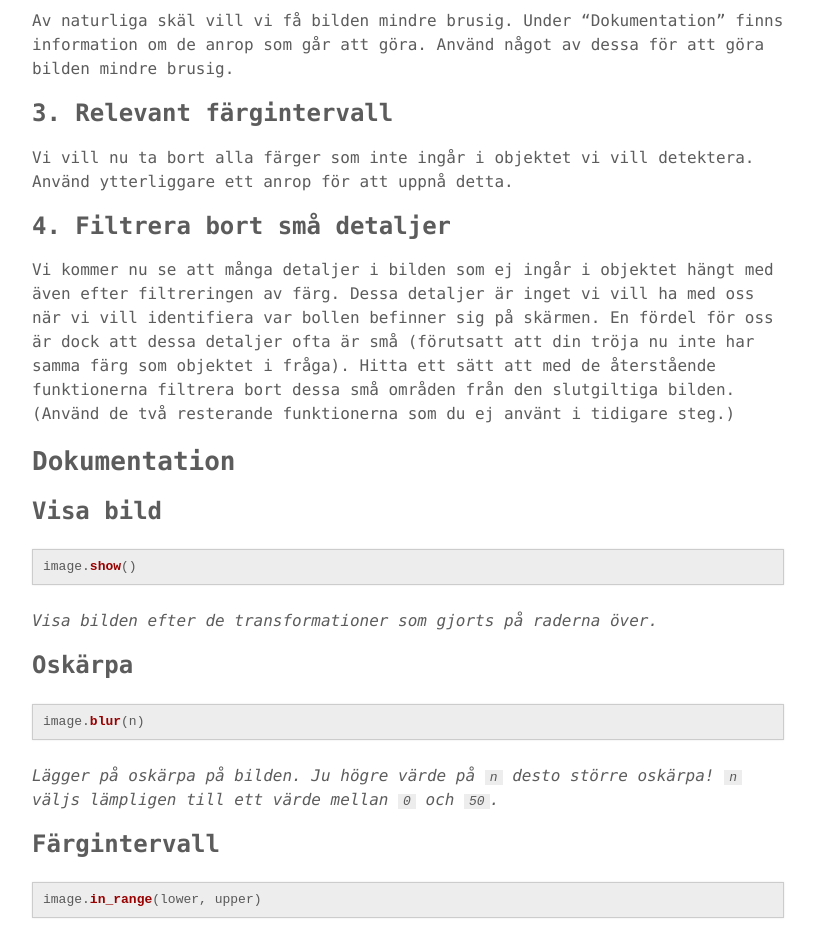
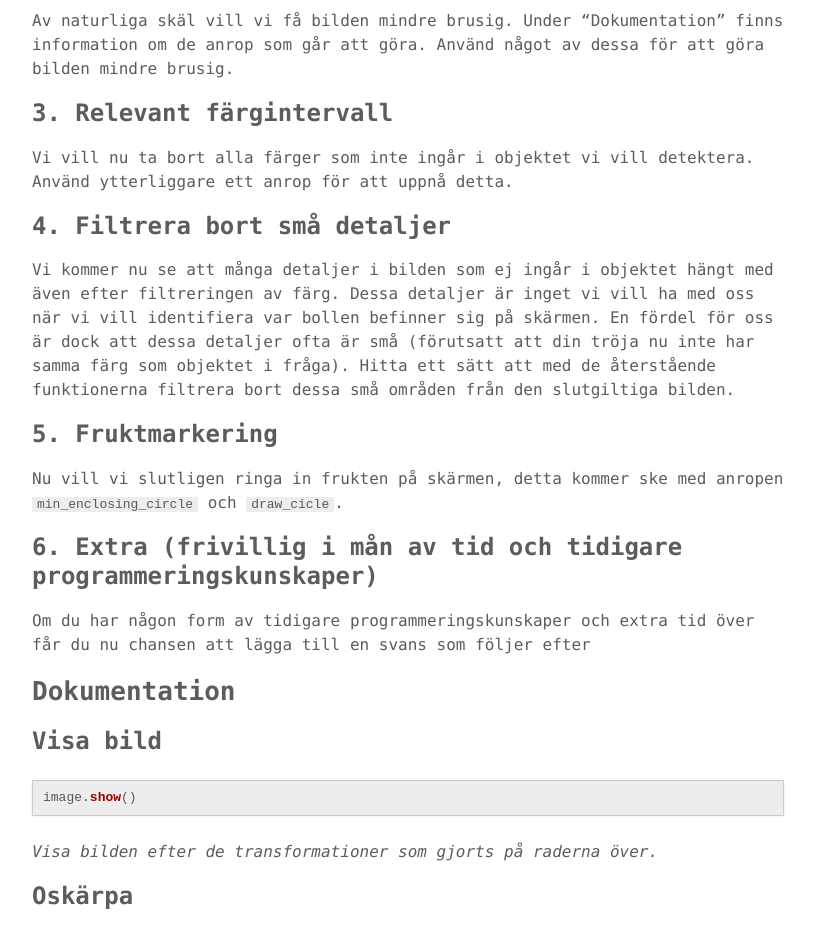
Before and after one commit to williamsjoblom/williamsjoblom.github.io, a Jekyll site: the page built from other/cv-lab.md, in a window 1280 px wide and 1400 px high, scrolled down 1808 px. Shown: the top 933 px of the window, without its empty margins (232-1047 px from the left). Built offline with Jekyll 4.4.1, drawn with Linux system fonts in a browser that asks for light colours; some of the changed text lies outside the part shown.

Commit message:
Add lab documentation

```diff
--- a/other/cv-lab.md
+++ b/other/cv-lab.md
@@ -47,7 +47,13 @@ Av naturliga skäl vill vi få bilden mindre brusig. Under "Dokumentation" finns
 Vi vill nu ta bort alla färger som inte ingår i objektet vi vill detektera. Använd ytterliggare ett anrop för att uppnå detta.
 
 ### 4. Filtrera bort små detaljer
-Vi kommer nu se att många detaljer i bilden som ej ingår i objektet hängt med även efter filtreringen av färg. Dessa detaljer är inget vi vill ha med oss när vi vill identifiera var bollen befinner sig på skärmen. En fördel för oss är dock att dessa detaljer ofta är små (förutsatt att din tröja nu inte har samma färg som objektet i fråga). Hitta ett sätt att med de återstående funktionerna filtrera bort dessa små områden från den slutgiltiga bilden. (Använd de två resterande funktionerna som du ej använt i tidigare steg.)
+Vi kommer nu se att många detaljer i bilden som ej ingår i objektet hängt med även efter filtreringen av färg. Dessa detaljer är inget vi vill ha med oss när vi vill identifiera var bollen befinner sig på skärmen. En fördel för oss är dock att dessa detaljer ofta är små (förutsatt att din tröja nu inte har samma färg som objektet i fråga). Hitta ett sätt att med de återstående funktionerna filtrera bort dessa små områden från den slutgiltiga bilden.
+
+### 5. Fruktmarkering
+Nu vill vi slutligen ringa in frukten på skärmen, detta kommer ske med anropen `min_enclosing_circle` och `draw_cicle`.
+
+### 6. Extra (frivillig i mån av tid och tidigare programmeringskunskaper)
+Om du har någon form av tidigare programmeringskunskaper och extra tid över får du nu chansen att lägga till en svans som följer efter
 
 ## Dokumentation
 ### Visa bild
@@ -75,6 +81,42 @@ Ta bort alla färger mellan `(3, 100, 2)` och `(35, 255, 255)`. Dessa färger ä
 image.in_range((3, 100, 2), (35, 255, 255))
 {% endhighlight %}
 
+### Minsta instängande cirkel
+{% highlight python %}
+image.min_enclosing_circle(min_radius)
+{% endhighlight %}
+*Hitta den minsta minsta cirkel med radie större än `min_radius` som stänger in någon av de vita områdena.*
+
+Exempel:
+Tilldela variablerna `x`, `y` och `r` med x-koordinat, y-koordinat respektive radien av den minsta instängande cirkeln med radien 40.
+{% highlight python %}
+x, y, r = image.min_enclosing_circle(40)
+{% endhighlight %}
+
+### Minsta instängande cirkel
+{% highlight python %}
+image.min_enclosing_circle(min_radius)
+{% endhighlight %}
+*Hitta den minsta minsta cirkel med radie större än `min_radius` som stänger in någon av de vita områdena.*
+
+Exempel:
+Tilldela variablerna `x`, `y` och `r` med x-koordinat, y-koordinat respektive radien av den minsta instängande cirkeln med radien 40.
+{% highlight python %}
+x, y, r = image.min_enclosing_circle(40)
+{% endhighlight %}
+
+### Rita cirkel
+{% highlight python %}
+image.draw_circle(x, y, r)
+{% endhighlight %}
+*Rita en cirkel runt vid koordinaterna `x` och `y` med radien `r`*
+
+### Rita svans
+{% highlight python %}
+image.draw_trail(trail)
+{% endhighlight %}
+*Rita en avsmalnande svans där funktionsargumentet trail är en lista innehållande koordinatpar*
+
 ### Morfologi
 ![alt text](https://docs.opencv.org/2.4/_images/Morphology_1_Tutorial_Theory_Original_Image.png)
 
```
